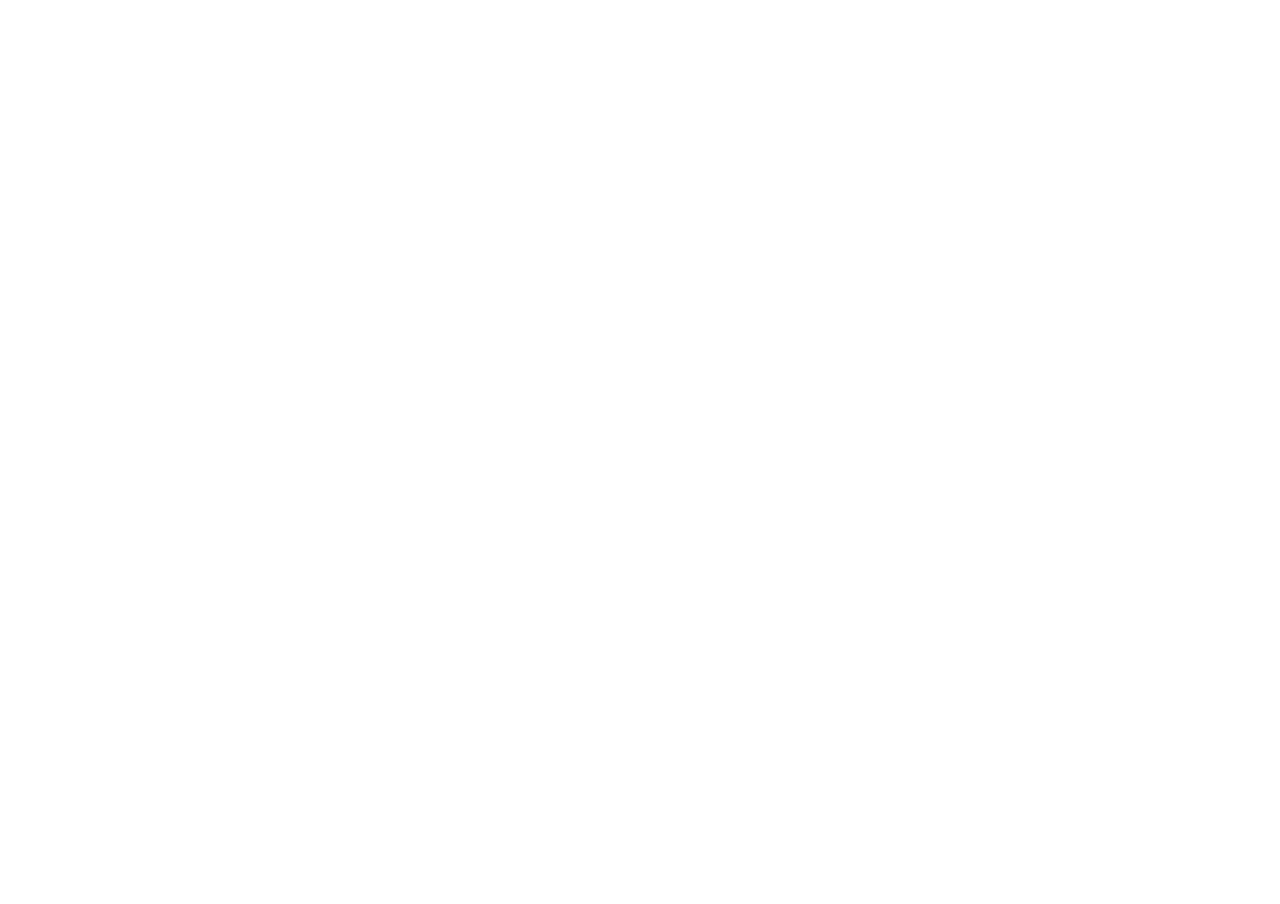
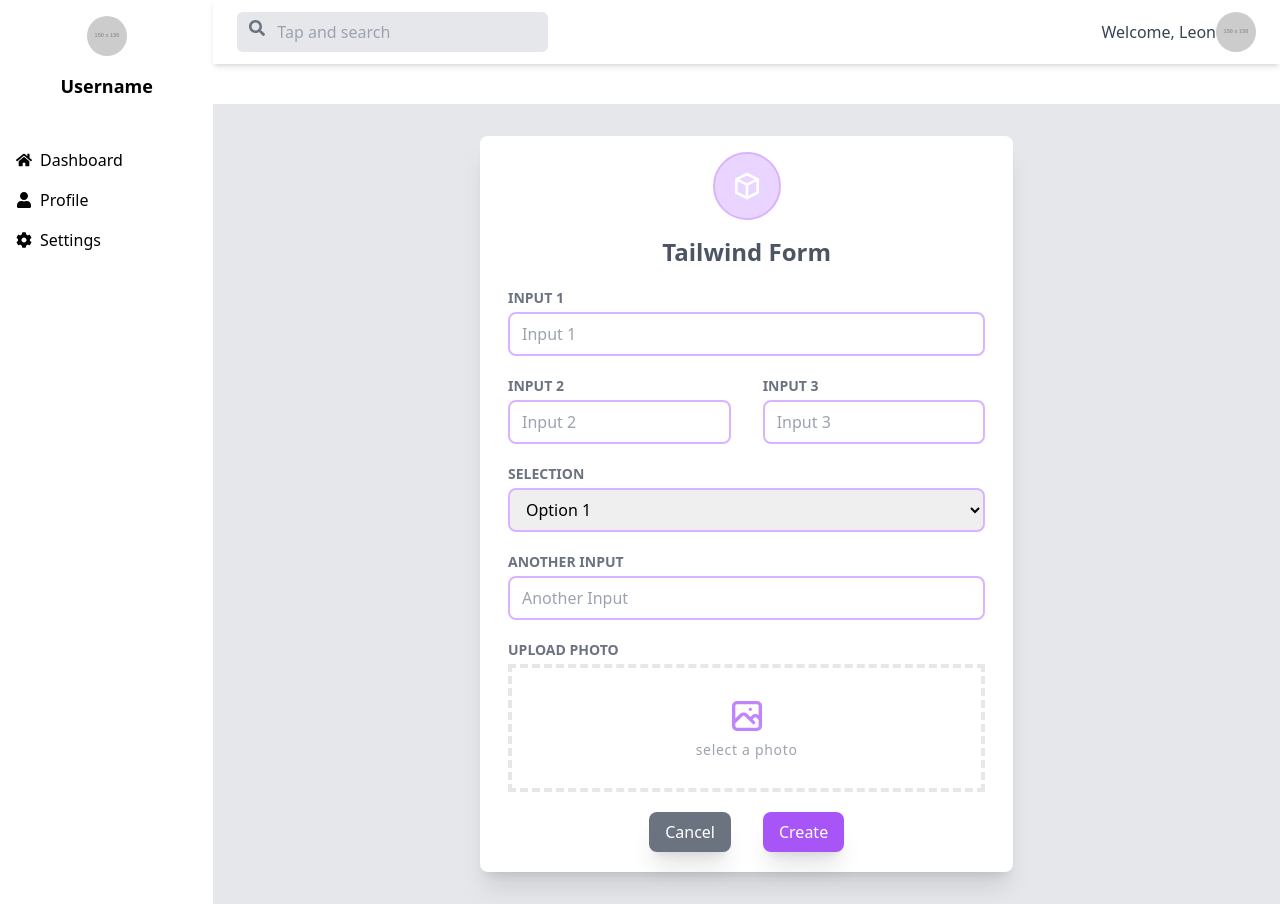
Before and after one commit to nplcodes/final2024, a React (Create React App) app in the folder client/: page /Home/new-issue in a window 1280 px wide. Before the commit this address had no page. Before the commit the page ends 800 px from the top, so only its background shows below. Built offline with nearby package versions, Linux system fonts and the light colour scheme.

Commit message:
heroSection and new issue

```diff
--- a/client/src/App.jsx
+++ b/client/src/App.jsx
@@ -3,6 +3,8 @@
 import RegisterForm from './pages/Register'; // Import your login component
 
 import Dashbord from './pages/Dashbord'
+import NewIssueForm from './components/Student/NewIssueForm';
+import HeroSectionStudent from './components/Student/HeroSectionStudent';
 
 const App = () => {
   return (
@@ -10,7 +12,10 @@
       <Routes>
         <Route exact path="/" element={<LoginForm />} />
            <Route  path="/register" element={<RegisterForm />} />
-        <Route path="/Home" element={<Dashbord />} />
+        <Route path="/Home" element={<Dashbord />} >
+           <Route  path="new-issue" element={<NewIssueForm />} />
+           <Route exact path="hero" element={<HeroSectionStudent />} />
+        </Route>
       </Routes>
     </Router>
   );
--- a/client/src/components/Dashboard/MainContent.jsx
+++ b/client/src/components/Dashboard/MainContent.jsx
@@ -1,30 +1,7 @@
+import { Outlet } from "react-router-dom";
+
 const MainContent = () => {
-  return (
-    <div className="flex-grow p-8">
-      <h2 className="text-2xl font-semibold mb-4">Dashboard Overview</h2>
-      <div className="grid grid-cols-1 md:grid-cols-2 lg:grid-cols-3 gap-6">
-        {/* Cards */}
-        <div className="bg-white p-6 rounded-lg shadow-md hover:shadow-lg">
-          <h3 className="text-xl font-semibold mb-2">Card Title</h3>
-          <p className="text-gray-700">
-            Lorem ipsum dolor sit amet, consectetur adipiscing elit.
-          </p>
-        </div>
-        <div className="bg-white p-6 rounded-lg shadow-md hover:shadow-lg">
-          <h3 className="text-xl font-semibold mb-2">Card Title</h3>
-          <p className="text-gray-700">
-            Lorem ipsum dolor sit amet, consectetur adipiscing elit.
-          </p>
-        </div>
-        <div className="bg-white p-6 rounded-lg shadow-md hover:shadow-lg">
-          <h3 className="text-xl font-semibold mb-2">Card Title</h3>
-          <p className="text-gray-700">
-            Lorem ipsum dolor sit amet, consectetur adipiscing elit.
-          </p>
-        </div>
-      </div>
-    </div>
-  );
+  return (<Outlet />);
 };
 
 export default MainContent;
--- a/client/src/components/Dashboard/Sidebar.jsx
+++ b/client/src/components/Dashboard/Sidebar.jsx
@@ -4,7 +4,7 @@
 const Sidebar = ({ isSidebarOpen }) => {
   return (
     <div
-      className={`bg-gray-800 text-white h-screen w-64 ${
+      className={`bg-white text-white h-screen w-64 ${
         isSidebarOpen ? 'block' : 'hidden md:block'
       }`}
     >
@@ -14,26 +14,26 @@
           src="https://via.placeholder.com/150"
           alt="User"
         />
-        <span className="text-lg font-semibold">Username</span>
+        <span className="text-lg font-semibold text-black">Username</span>
       </div>
       <nav className="mt-6">
         <a
           href="w"
-          className="flex items-center py-2 px-4 text-white hover:bg-gray-700"
+          className="flex items-center py-2 px-4 text-black hover:bg-gray-700"
         >
           <FaHome className="mr-2" />
           Dashboard
         </a>
         <a
           href="g"
-          className="flex items-center py-2 px-4 text-white hover:bg-gray-700"
+          className="flex items-center py-2 px-4 text-black hover:bg-gray-700"
         >
           <FaUser className="mr-2" />
           Profile
         </a>
         <a
           href="f"
-          className="flex items-center py-2 px-4 text-white hover:bg-gray-700"
+          className="flex items-center py-2 px-4 text-black hover:bg-gray-700"
         >
           <FaCog className="mr-2" />
           Settings
--- a/client/src/components/Dashboard/Topnav.jsx
+++ b/client/src/components/Dashboard/Topnav.jsx
@@ -22,27 +22,27 @@
         >
           <FaBars />
         </button>
-        <h1 className="text-2xl font-semibold">Npc</h1>
-      </div>
-      <div className="flex items-center flex-grow justify-center">
+        <div className="flex items-center flex-grow justify-center">
         <div className="relative">
           <input
             type="text"
             value={searchValue}
             onChange={handleSearchChange}
-            placeholder="Search..."
-            className="bg-gray-200 text-gray-700 rounded-full py-2 px-10 focus:outline-none focus:shadow-outline"
+            placeholder="Tap and search "
+            className="bg-gray-200 text-gray-700 rounded-md py-2 px-10 focus:outline-none focus:shadow-outline"
           />
           <FaSearch className="absolute left-3 top-2 text-gray-500" />
         </div>
       </div>
+      </div>
+
       <div className="flex items-center">
         <div className="relative group">
           <button
             onClick={toggleDropdown}
             className="flex items-center focus:outline-none"
           >
-            <span className="text-gray-700 ml-2">Welcome, Username</span>
+            <span className="text-gray-700 ml-2">Welcome, Leon</span>
 
             <img
               className="rounded-full w-10 h-10 object-cover"
--- /dev/null
+++ b/client/src/components/Student/HeroSectionStudent.jsx
@@ -0,0 +1,17 @@
+const HeroSectionStudent = () => {
+    return (
+      <div className="flex-grow p-8 flex flex-col items-center justify-center bg-[#DFE9F1]">
+        <h1 className="text-4xl font-bold mb-6 text-center text-gray-800">
+          Welcome to Your Dashboard
+        </h1>
+        <p className="text-lg mb-12 text-center text-gray-600">
+          Get insights, manage your tasks, and stay organized.
+        </p>
+        <button className="bg-blue-500 hover:bg-blue-600 text-white font-semibold py-2 px-6 rounded-md">
+          Get Started
+        </button>
+      </div>
+    );
+  };
+
+  export default HeroSectionStudent;
--- /dev/null
+++ b/client/src/components/Student/NewIssueForm.jsx
@@ -0,0 +1,72 @@
+import React from 'react'
+
+function NewIssueForm() {
+  return (
+<div className="flex h-screen bg-gray-200 items-center justify-center  mt-10">
+  <div className="grid bg-white rounded-lg shadow-xl w-11/12 md:w-9/12 lg:w-1/2">
+    <div className="flex justify-center py-4">
+      <div className="flex bg-purple-200 rounded-full md:p-4 p-2 border-2 border-purple-300">
+        <svg className="w-8 h-8 text-white" fill="none" stroke="currentColor" viewBox="0 0 24 24" xmlns="http://www.w3.org/2000/svg"><path stroke-linecap="round" stroke-linejoin="round" stroke-width="2" d="M20 7l-8-4-8 4m16 0l-8 4m8-4v10l-8 4m0-10L4 7m8 4v10M4 7v10l8 4"></path></svg>
+      </div>
+    </div>
+
+    <div className="flex justify-center">
+      <div className="flex">
+        <h1 className="text-gray-600 font-bold md:text-2xl text-xl">Tailwind Form</h1>
+      </div>
+    </div>
+
+    <div className="grid grid-cols-1 mt-5 mx-7">
+      <label className="uppercase md:text-sm text-xs text-gray-500 text-light font-semibold">Input 1</label>
+      <input className="py-2 px-3 rounded-lg border-2 border-purple-300 mt-1 focus:outline-none focus:ring-2 focus:ring-purple-600 focus:border-transparent" type="text" placeholder="Input 1" />
+    </div>
+
+    <div className="grid grid-cols-1 md:grid-cols-2 gap-5 md:gap-8 mt-5 mx-7">
+      <div className="grid grid-cols-1">
+        <label className="uppercase md:text-sm text-xs text-gray-500 text-light font-semibold">Input 2</label>
+        <input className="py-2 px-3 rounded-lg border-2 border-purple-300 mt-1 focus:outline-none focus:ring-2 focus:ring-purple-600 focus:border-transparent" type="text" placeholder="Input 2" />
+      </div>
+      <div className="grid grid-cols-1">
+        <label className="uppercase md:text-sm text-xs text-gray-500 text-light font-semibold">Input 3</label>
+        <input className="py-2 px-3 rounded-lg border-2 border-purple-300 mt-1 focus:outline-none focus:ring-2 focus:ring-purple-600 focus:border-transparent" type="text" placeholder="Input 3" />
+      </div>
+    </div>
+
+    <div className="grid grid-cols-1 mt-5 mx-7">
+      <label className="uppercase md:text-sm text-xs text-gray-500 text-light font-semibold">Selection</label>
+      <select className="py-2 px-3 rounded-lg border-2 border-purple-300 mt-1 focus:outline-none focus:ring-2 focus:ring-purple-600 focus:border-transparent">
+        <option>Option 1</option>
+        <option>Option 2</option>
+        <option>Option 3</option>
+      </select>
+    </div>
+
+    <div className="grid grid-cols-1 mt-5 mx-7">
+      <label className="uppercase md:text-sm text-xs text-gray-500 text-light font-semibold">Another Input</label>
+      <input className="py-2 px-3 rounded-lg border-2 border-purple-300 mt-1 focus:outline-none focus:ring-2 focus:ring-purple-600 focus:border-transparent" type="text" placeholder="Another Input" />
+    </div>
+
+    <div className="grid grid-cols-1 mt-5 mx-7">
+      <label className="uppercase md:text-sm text-xs text-gray-500 text-light font-semibold mb-1">Upload Photo</label>
+        <div className='flex items-center justify-center w-full'>
+            <label className='flex flex-col border-4 border-dashed w-full h-32 hover:bg-gray-100 hover:border-purple-300 group'>
+                <div className='flex flex-col items-center justify-center pt-7'>
+                  <svg className="w-10 h-10 text-purple-400 group-hover:text-purple-600" fill="none" stroke="currentColor" viewBox="0 0 24 24" xmlns="http://www.w3.org/2000/svg"><path stroke-linecap="round" stroke-linejoin="round" stroke-width="2" d="M4 16l4.586-4.586a2 2 0 012.828 0L16 16m-2-2l1.586-1.586a2 2 0 012.828 0L20 14m-6-6h.01M6 20h12a2 2 0 002-2V6a2 2 0 00-2-2H6a2 2 0 00-2 2v12a2 2 0 002 2z"></path></svg>
+                  <p className='lowercase text-sm text-gray-400 group-hover:text-purple-600 pt-1 tracking-wider'>Select a photo</p>
+                </div>
+              <input type='file' className="hidden" />
+            </label>
+        </div>
+    </div>
+
+    <div className='flex items-center justify-center  md:gap-8 gap-4 pt-5 pb-5'>
+      <button className='w-auto bg-gray-500 hover:bg-gray-700 rounded-lg shadow-xl font-medium text-white px-4 py-2'>Cancel</button>
+      <button className='w-auto bg-purple-500 hover:bg-purple-700 rounded-lg shadow-xl font-medium text-white px-4 py-2'>Create</button>
+    </div>
+
+  </div>
+</div>
+  )
+}
+
+export default NewIssueForm
--- a/client/src/pages/Dashbord.jsx
+++ b/client/src/pages/Dashbord.jsx
@@ -30,7 +30,7 @@
       <Sidebar isSidebarOpen={isSidebarOpen} />
       <div className="flex flex-col w-full">
         <Topnav toggleSidebar={toggleSidebar} />
-        <MainContent />
+           <MainContent />
       </div>
     </div>
   );
```
Also changed, not shown: client/public/index.html (+1 -27 lines), 1 other file (tests, documents, lock files or other folders).
